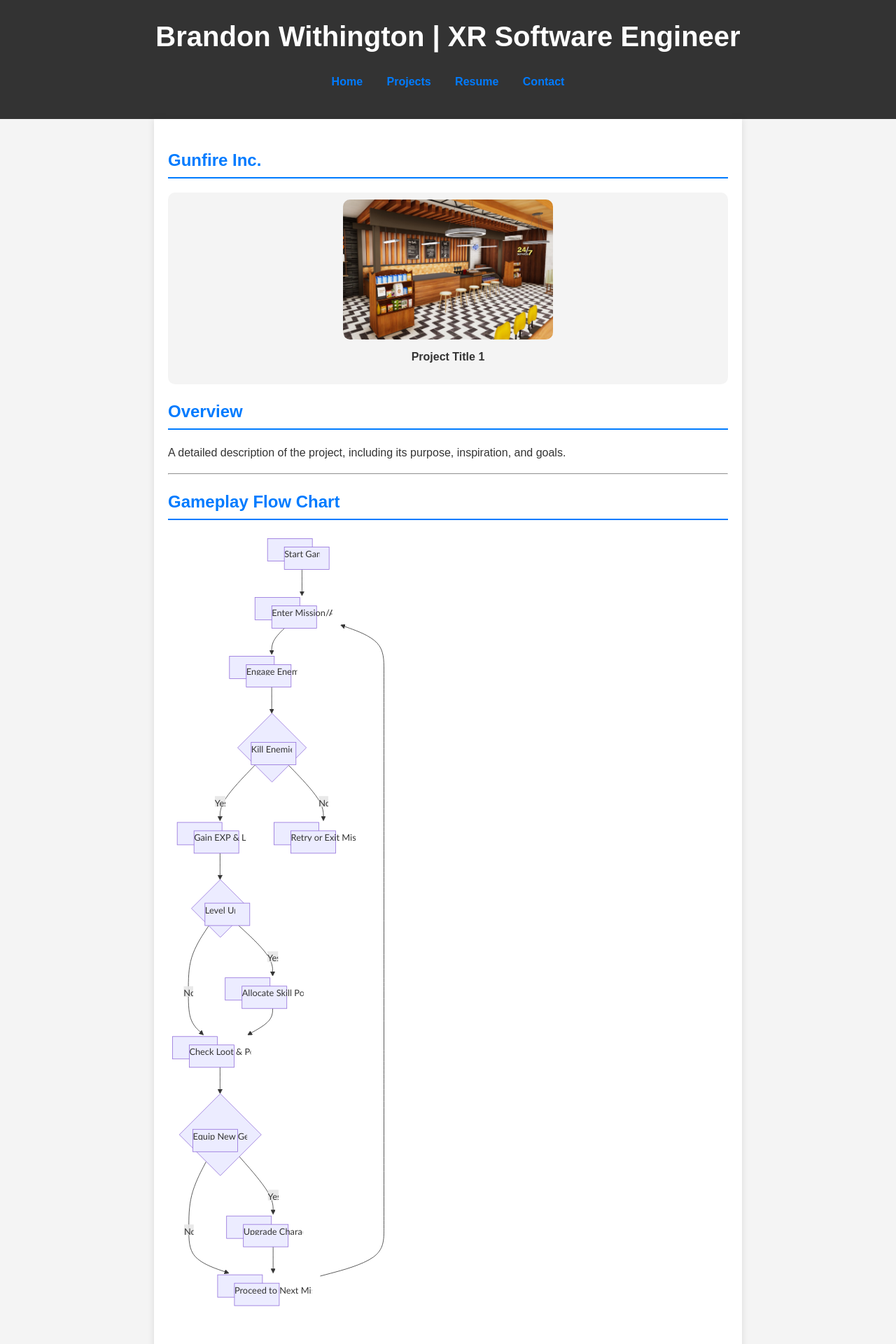
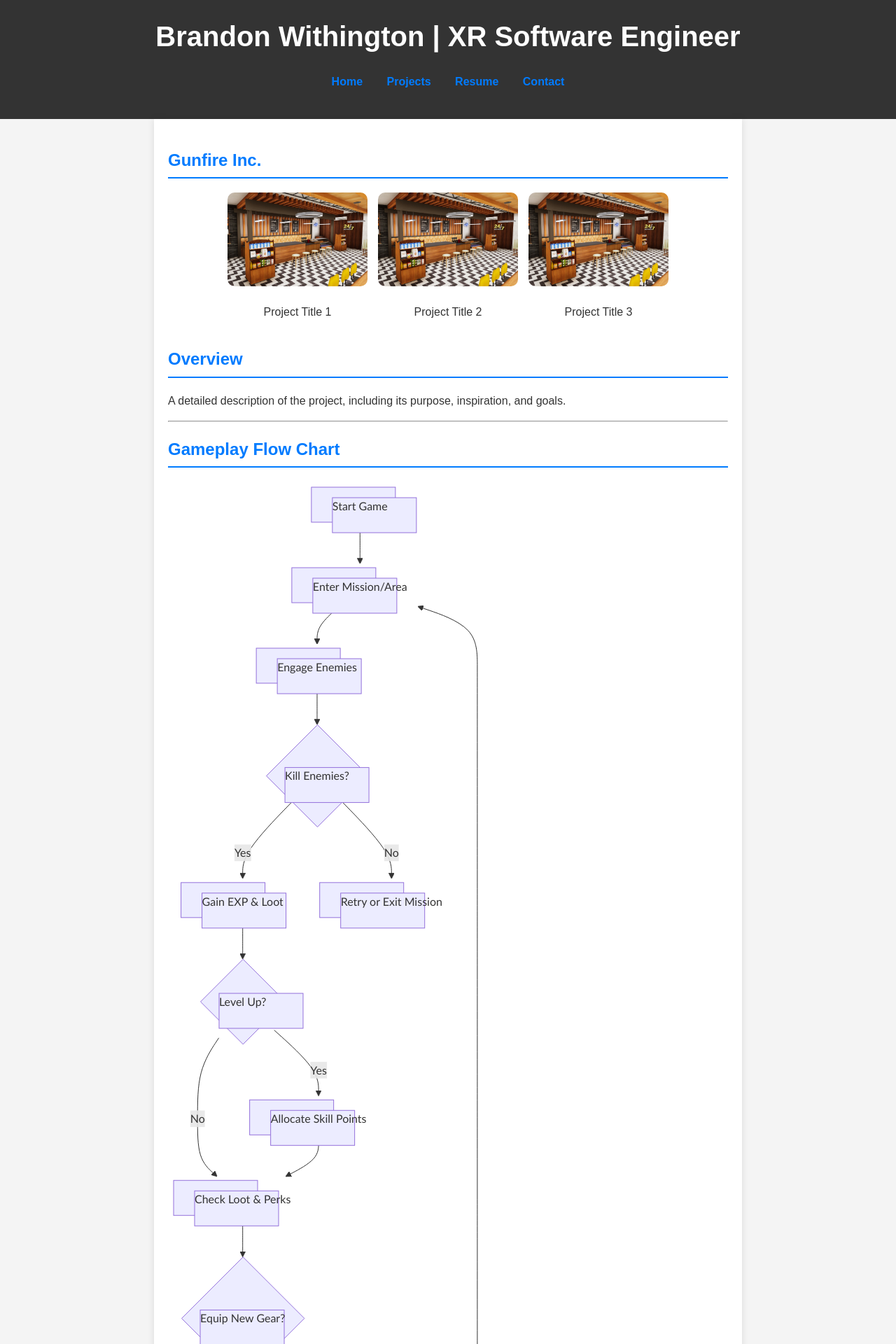
Before and after one commit to BrandonW24/BrandonW24.github.io, a Jekyll site: the page built from projects/project1.md, in a window 1280 px wide. Shown: the top 1920 px of the page at 70% size. Built offline with Jekyll 4.4.1, drawn with Linux system fonts in a browser that asks for light colours; comment, search, counter and statistics services are not loaded.

Commit message:
Adding image gallery for projects

```diff
--- a/_layouts/default.html
+++ b/_layouts/default.html
@@ -11,6 +11,34 @@
       import mermaid from 'https://cdn.jsdelivr.net/npm/mermaid@10/dist/mermaid.esm.min.mjs';
       mermaid.initialize({ startOnLoad: true });
     </script>
+
+    <script src="https://cdnjs.cloudflare.com/ajax/libs/panzoom/9.4.2/panzoom.min.js"></script>
+    <script>
+      document.addEventListener("DOMContentLoaded", function () {
+        const chart = document.querySelector(".mermaid"); // Selects the flowchart container
+        const zoomInstance = panzoom(chart, {
+          maxZoom: 3,  // Allow zooming in up to 3x
+          minZoom: 0.5, // Allow zooming out to 50%
+          smoothScroll: true
+        });
+
+        // Optional: Reset zoom on double-click
+        chart.addEventListener("dblclick", () => zoomInstance.zoomAbs(0, 0, 1));
+      });
+    </script>
+
+
+    <script>
+      function openLightbox(img) {
+          document.getElementById("lightbox").style.display = "flex";
+          document.getElementById("lightbox-img").src = img.src;
+      }
+
+      function closeLightbox() {
+          document.getElementById("lightbox").style.display = "none";
+      }
+    </script>
+
   </head>
   <body>
     {% include header.html %}
--- a/assets/css/styles.css
+++ b/assets/css/styles.css
@@ -167,28 +167,89 @@ footer a:hover {
 
 
 .mermaid {
-    transform: scale(0.8); /* Scale down the entire diagram */
-    transform-origin: top left; /* Keep it aligned */
+    width: 100% !important; /* Make it use full width */
+    height: auto;
+    transform: none; /* Remove fixed scaling */
   }
 
   .mermaid svg {
-    max-width: 100%; /* Ensure it doesn't overflow */
+    max-width: 100%; /* Ensure it fits container */
     height: auto;
   }
 
   .mermaid .node rect,
   .mermaid .node polygon {
-    width: 80px !important; /* Reduce node width */
-    height: 40px !important; /* Reduce node height */
+    width: 120px !important; /* Increase width */
+    height: 50px !important; /* Adjust height */
   }
 
   .mermaid .edgePath path {
-    stroke-width: 1.5px; /* Make lines thinner */
+    stroke-width: 1.5px; /* Keep lines thin */
   }
 
   .mermaid text {
-    font-size: 12px !important; /* Reduce text size */
+    font-size: 14px !important; /* Adjust text size for clarity */
   }
+
+
+
+  .gallery {
+    display: flex;
+    flex-wrap: wrap;
+    justify-content: center;
+    gap: 15px;
+    margin-top: 20px;
+}
+
+.gallery-item {
+    text-align: center;
+    width: 200px;
+}
+
+.gallery-item img {
+    width: 100%;
+    height: auto;
+    border-radius: 10px;
+    transition: transform 0.3s ease;
+    cursor: pointer;
+}
+
+.gallery-item img:hover {
+    transform: scale(1.1);
+}
+
+/* Lightbox styles */
+.lightbox {
+    display: none;
+    position: fixed;
+    z-index: 1000;
+    padding: 20px;
+    left: 0;
+    top: 0;
+    width: 100%;
+    height: 100%;
+    background-color: rgba(0, 0, 0, 0.9);
+    justify-content: center;
+    align-items: center;
+    text-align: center;
+}
+
+.lightbox-content {
+    max-width: 80%;
+    max-height: 80%;
+}
+
+.close {
+    position: absolute;
+    top: 15px;
+    right: 25px;
+    color: white;
+    font-size: 30px;
+    font-weight: bold;
+    cursor: pointer;
+}
+
+
 
 /* Responsive Design */
 @media (max-width: 768px) {
--- a/projects/project1.md
+++ b/projects/project1.md
@@ -5,9 +5,25 @@ title: Project Title 1
 
 ## Gunfire Inc.
 
-<div class="project">
-<img src="{{ site.baseurl }}/assets/images/project1.jpg" alt="Project 1">
-            <p>Project Title 1</p>
+<div class="gallery">
+    <div class="gallery-item">
+        <img src="{{ site.baseurl }}/assets/images/project1.jpg" alt="Project 1" onclick="openLightbox(this)">
+        <p>Project Title 1</p>
+    </div>
+    <div class="gallery-item">
+        <img src="{{ site.baseurl }}/assets/images/project2.jpg" alt="Project 2" onclick="openLightbox(this)">
+        <p>Project Title 2</p>
+    </div>
+    <div class="gallery-item">
+        <img src="{{ site.baseurl }}/assets/images/project3.jpg" alt="Project 3" onclick="openLightbox(this)">
+        <p>Project Title 3</p>
+    </div>
+</div>
+
+<!-- Lightbox Modal -->
+<div id="lightbox" class="lightbox" onclick="closeLightbox()">
+    <span class="close">&times;</span>
+    <img id="lightbox-img" class="lightbox-content">
 </div>
 
 ## Overview
```
